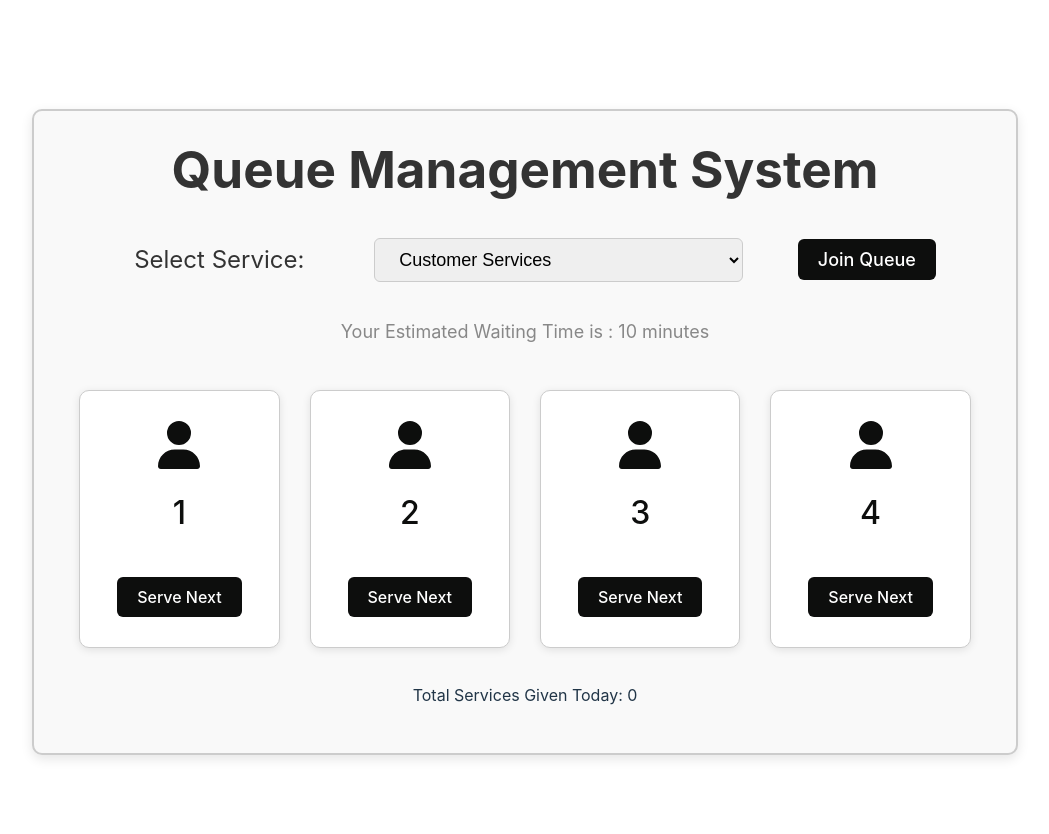
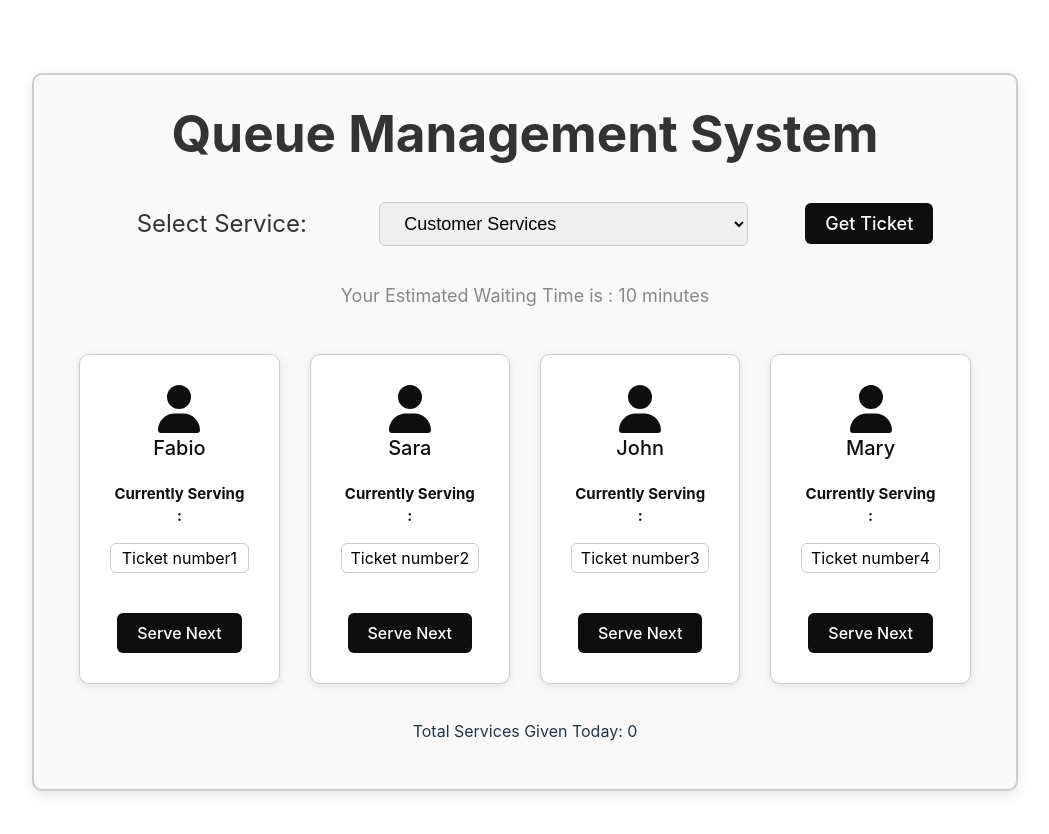
Before and after one commit to ibrahimtaib/SE2-01-mock, a React (Vite) app in the folder client/: page / in a window 1280 px wide. Shown: the top 834 px of the page, without its empty margins (115-1164 px from the left). Built offline with nearby package versions, Linux system fonts and the light colour scheme.

Commit message:
Updated components

```diff
--- a/client/src/App.css
+++ b/client/src/App.css
@@ -134,7 +134,7 @@ h1 {
 
 .counter-icon {
   font-size: 48px;
-  margin-bottom: 20px;
+  margin-bottom: 0px;
   color: #0d0e0d;
 }
 
@@ -164,6 +164,19 @@ h1 {
 .counter-button:hover {
   background-color: #b8b2c3;
   color: black;
+}
+
+.counter-ticket{
+  font-size: 16px;
+  margin-bottom: 20px;
+  border: solid 1px #ccc;
+  border-radius: 6px;
+  background-color: #fff;
+  padding: 2px;
+}
+.counter h3{
+  color: #0d0e0d;
+  font-size: 15px;
 }
 
 .total-services {
--- a/client/src/App.jsx
+++ b/client/src/App.jsx
@@ -1,40 +1,20 @@
-import { useState, useEffect, useContext } from 'react'
+//import { useState, useEffect, useContext } from 'react'
 import { BrowserRouter, Routes, Route, Outlet, useNavigate, Navigate } from 'react-router-dom';
-import { FontAwesomeIcon } from '@fortawesome/react-fontawesome'
-  import { faUser } from '@fortawesome/free-solid-svg-icons'
+
 import './App.css'
 import QueueManagment from './QueManagement.jsx'
 
 
 function App() {
-  // const [count, setCount] = useState(0)
-  // const [services, setServices] = useState([])
-  // const [counters, setCounters] = useState([])
-
-
-  const joinQueue = () => {
-    console.log('joinQueue')
-  }
-
-  const serveNext = (counterId) => {
-    console.log('serveNext', counterId)
-  }
-
-
-
   return (
     <BrowserRouter>
-      <Main />
+      <Routes>
+        <Route path="/" element={<QueueManagment />} />
+        <Route path="*" element={<Navigate to="/" />} />
+      </Routes>
     </BrowserRouter>
   )
 }
 
-function Main() {
-  return (
-    <Routes>
-      <Route path="/" element={<QueueManagment />} />
-    </Routes>
-  )
-}
 
 export default App
--- /dev/null
+++ b/client/src/Components/Counter.jsx
@@ -0,0 +1,18 @@
+import { FontAwesomeIcon } from '@fortawesome/react-fontawesome'
+import { faUser } from '@fortawesome/free-solid-svg-icons'
+import Ticket from './Ticket.jsx'
+
+function Counter({counter, tickets, serveNext}) {
+  return (
+    <div className="counter" id={`counter${counter.id}`}>
+        <FontAwesomeIcon className="counter-icon" icon={faUser} />
+        <div className="counter-number"style={{fontSize:'20px'}}>{counter.name}</div>
+        <div className="counter-service">{counter.service}</div>
+        <h3 >Currently Serving : </h3>
+        {tickets.length > 0 ? <Ticket key={0} ticket={tickets[0]}/>  : 'No one'}
+        <button disabled className="counter-button" onClick={()=>serveNext(counter.id)}>Serve Next</button>
+    </div>
+  )
+}
+
+export default Counter;
--- /dev/null
+++ b/client/src/Components/Ticket.jsx
@@ -0,0 +1,9 @@
+import React from 'react'
+
+function Ticket({ticket}) {
+  return (
+    <div className="counter-ticket" style={{color:'black'}}>Ticket number{ticket.id}</div>
+  )
+}
+
+export default Ticket
--- a/client/src/QueManagement.jsx
+++ b/client/src/QueManagement.jsx
@@ -1,56 +1,9 @@
 import { FontAwesomeIcon } from '@fortawesome/react-fontawesome'
 import { faUser } from '@fortawesome/free-solid-svg-icons'
+import { SERVICES_MOCK, COUNTERS_MOCK, TICKETS_MOCK } from './data_mock.js'
+import Counter from './components/Counter.jsx'
 //prova
 
-const SERVICES_MOCK = [
-  {
-    name: 'Customer Services',
-    waitingTime: 0,
-    customers: [],
-    counters: [],
-  },
-  {
-    name: 'Account',
-    waitingTime: 0,
-    customers: [],
-    counters: [],
-  },
-  {
-    name: 'Billing Info',
-    waitingTime: 0,
-    customers: [],
-    counters: [],
-  },
-  {
-    name: 'General Issues',
-    waitingTime: 0,
-    customers: [],
-    counters: [],
-  },
-]
-
-const COUNTERS_MOCK = [
-  {
-    id: 1,
-    service: null,
-    customer: null,
-  },
-  {
-    id: 2,
-    service: null,
-    customer: null,
-  },
-  {
-    id: 3,
-    service: null,
-    customer: null,
-  },
-  {
-    id: 4,
-    service: null,
-    customer: null,
-  },
-]
 function QueueManagement() {
   // const [count, setCount] = useState(0)
   // const [services, setServices] = useState([])
@@ -71,24 +24,21 @@ function QueueManagement() {
           <div className="service-selection">
             <label htmlFor="serviceName">Select Service:</label>
             <select id="serviceName" className="form-control">
-            {SERVICES_MOCK.map((service) => {
+              {SERVICES_MOCK.map((service) =>{
                 return <option key={service.name} value={service.name}>{service.name}</option>
-            })}
+              } )}
             </select>
-          <button onClick={joinQueue} className="btn">Join Queue</button>
+            <button onClick={joinQueue} className="btn">Get Ticket</button>
           </div>
           <div className="new-customer-info">
             <p>Your Estimated Waiting Time is : {10} minutes</p>
           </div>
           <div className="counters" id="counters">
           {COUNTERS_MOCK.map((counter) => {
-            return (
-              <div key={counter.id} className="counter" id={`counter${counter.id}`}>
-                <FontAwesomeIcon className="fas fa-user counter-icon" icon={faUser} />
-                <div className="counter-number">{counter.id}</div>
-                <div className="counter-service">{counter.service}</div>
-                <button className="counter-button" onClick={() => serveNext(counter.id)}>Serve Next</button>
-              </div>)
+            const counter_tickets = TICKETS_MOCK.filter(ticket => ticket.counter === counter.id)
+            return(
+              <Counter key={counter.id} counter={counter} tickets={counter_tickets} serveNext={serveNext}/>
+            )
           })}
           </div>
           <div className="total-services">
--- /dev/null
+++ b/client/src/data_mock.js
@@ -0,0 +1,195 @@
+export const SERVICES_MOCK = [
+    {
+      id: 1,
+      name: 'Customer Services',
+      waitingTime: 0,
+      customers: [],
+      counters: [],
+    },
+    {
+      id: 2,
+      name: 'Account',
+      waitingTime: 0,
+      customers: [],
+      counters: [],
+    },
+    {
+      id: 3,
+      name: 'Billing Info',
+      waitingTime: 0,
+      customers: [],
+      counters: [],
+    },
+    {
+      id: 4,
+      name: 'General Issues',
+      waitingTime: 0,
+      customers: [],
+      counters: [],
+    },
+  ]
+
+export  const COUNTERS_MOCK = [
+    {
+      id: 1,
+      services: [1,2],
+      customer: null,
+      name: 'Fabio',
+    },
+    {
+      id: 2,
+      service: null,
+      customer: null,
+      name: 'Sara',
+    },
+    {
+      id: 3,
+      service: null,
+      customer: null,
+      name: 'John',
+    },
+    {
+      id: 4,
+      service: null,
+      customer: null,
+      name: 'Mary',
+    },
+  ]
+export  const TICKETS_MOCK = [
+    {
+      id: 1,
+      service: 3,
+      counter: 1,
+    },
+    {
+      id: 2,
+      service: 1,
+      counter: 2,
+      rank: 2,
+    },
+    {
+      id: 3,
+      service: 2,
+      counter: 3,
+      rank: 3,
+    },
+    {
+      id: 4,
+      service: 4,
+      counter: 4,
+      rank: 4,
+    },
+    {
+      id: 5,
+      service: 3,
+      counter: 1,
+      rank: 5,
+    },
+    {
+      id: 6,
+      service: 1,
+      counter: 2,
+      rank: 6,
+    },
+    {
+      id: 7,
+      service: 2,
+      counter: 3,
+      rank: 7,
+    },
+    {
+      id: 8,
+      service: 4,
+      counter: 4,
+      rank: 8,
+    },
+    {
+      id: 9,
+      service: 3,
+      counter: 1,
+      rank: 9,
+    },
+    {
+      id: 10,
+      service: 1,
+      counter: 2,
+      rank: 10,
+    },
+    {
+      id: 11,
+      service: 2,
+      counter: 3,
+      rank: 11,
+    },
+    {
+      id: 12,
+      service: 4,
+      counter: 4,
+      rank: 12,
+    },
+    {
+      id: 13,
+      service: 3,
+      counter: 1,
+      rank: 13,
+    },
+    {
+      id: 14,
+      service: 1,
+      counter: 2,
+      rank: 14,
+    },
+    {
+      id: 15,
+      service: 2,
+      counter: 3,
+      rank: 15,
+    },
+    {
+      id: 16,
+      service: 4,
+      counter: 4,
+      rank: 16,
+    },
+    {
+      id: 17,
+      service: 3,
+      counter: 1,
+      rank: 17,
+    },
+    {
+      id: 18,
+      service: 1,
+      counter: 2,
+      rank: 18,
+    },
+    {
+      id: 19,
+      service: 2,
+      counter: 3,
+      rank: 19,
+    },
+    {
+      id: 20,
+      service: 4,
+      counter: 4,
+      rank: 20,
+    },
+    {
+      id: 21,
+      service: 3,
+      counter: 1,
+      rank: 21,
+    },
+    {
+      id: 22,
+      service: 1,
+      counter: 2,
+      rank: 22,
+    },
+    {
+      id: 23,
+      service: 2,
+      counter: 3
+    }
+  ]
```
Lines whose indentation alone changed are shown as unchanged.
